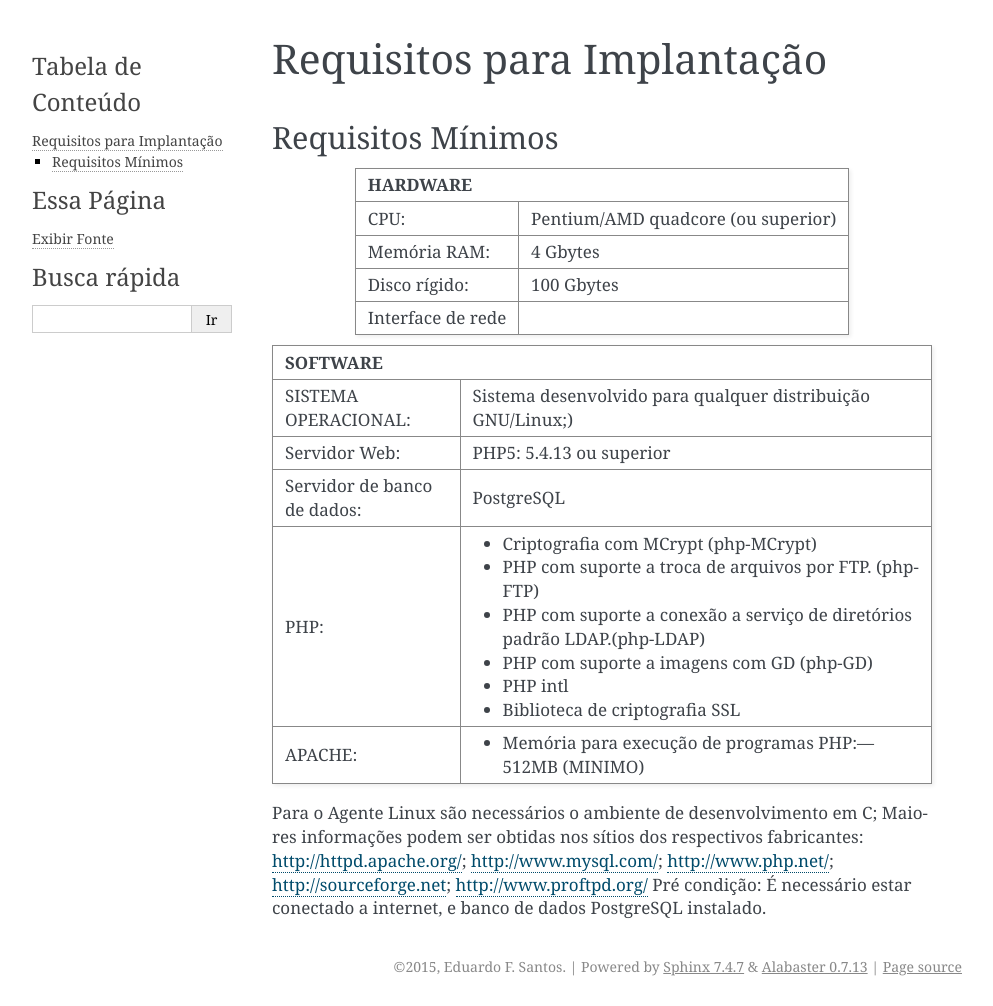
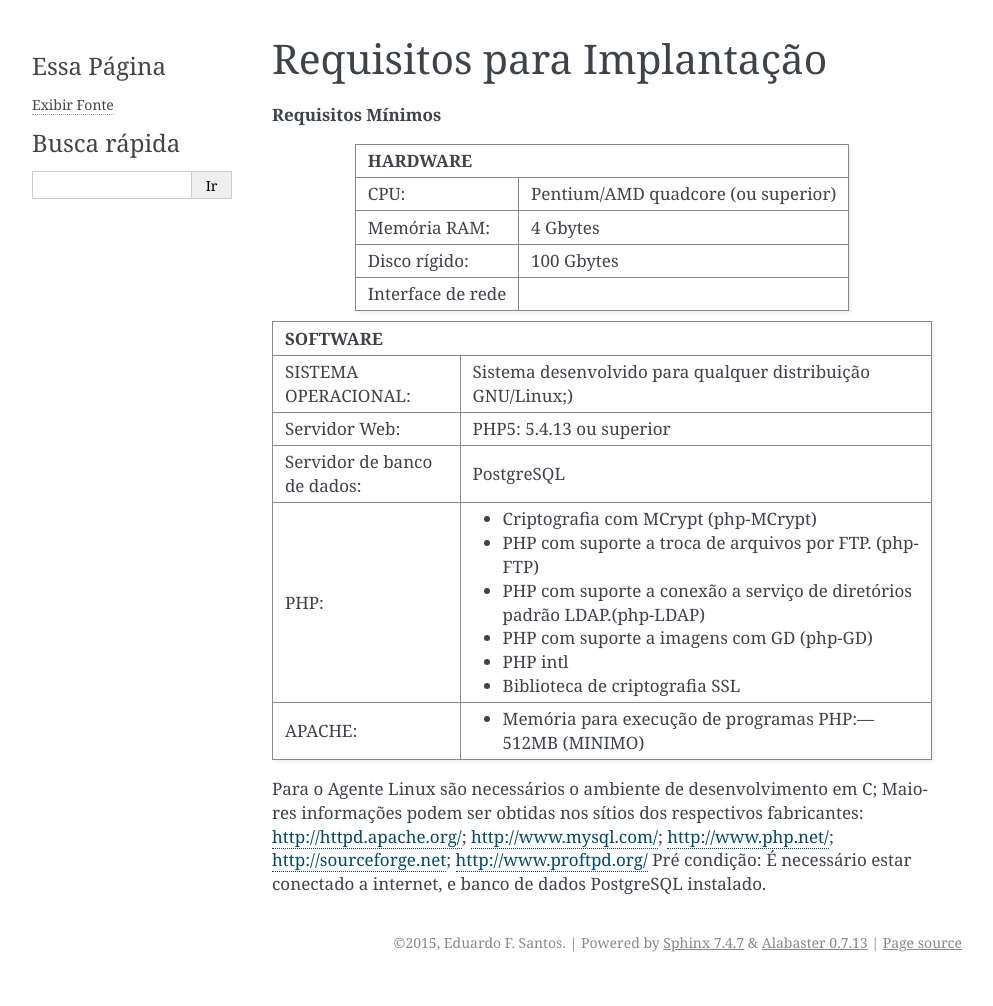
Before and after one commit to lightbase/cacic-doc, a Sphinx documentation site: the page built from source/gerente/requisitos.rst, in a window 1280 px wide. Shown: the whole page, without its empty margins (148-1141 px from the left). Built offline with Sphinx 7.4.7, drawn with Linux system fonts in a browser that asks for light colours; pages that are not in the unit, such as notebooks, are missing from menus; after the commit the page ends 982 px from its top, so only the background shows below that.

Commit message:
Alteração em títulos

```diff
--- a/source/gerente/requisitos.rst
+++ b/source/gerente/requisitos.rst
@@ -2,8 +2,7 @@
 Requisitos para Implantação
 ===========================
 
-Requisitos Mínimos
-==================
+**Requisitos Mínimos**
 
 
 +----------------------------------+---------------------------------------------------------------------+
```
